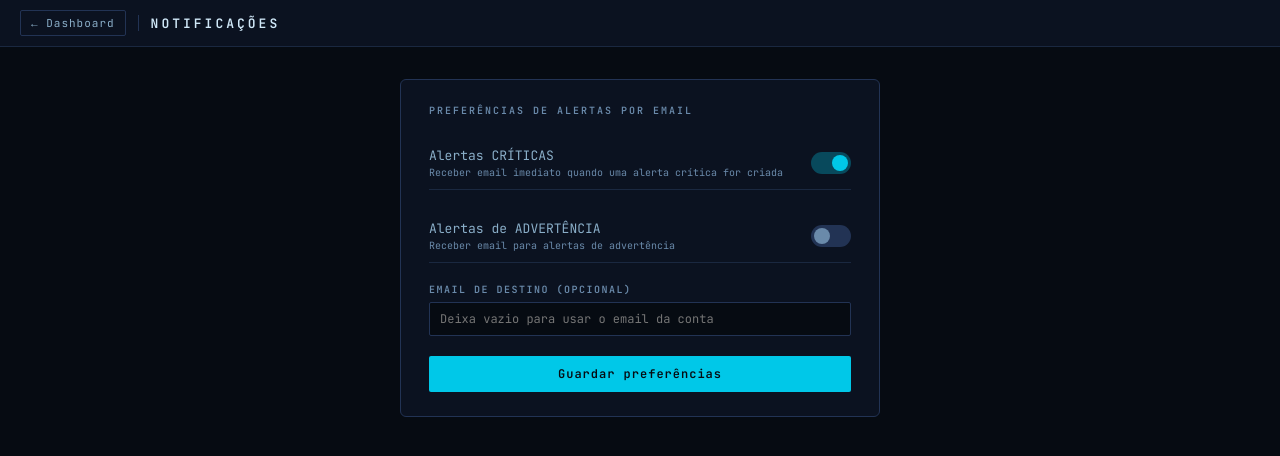
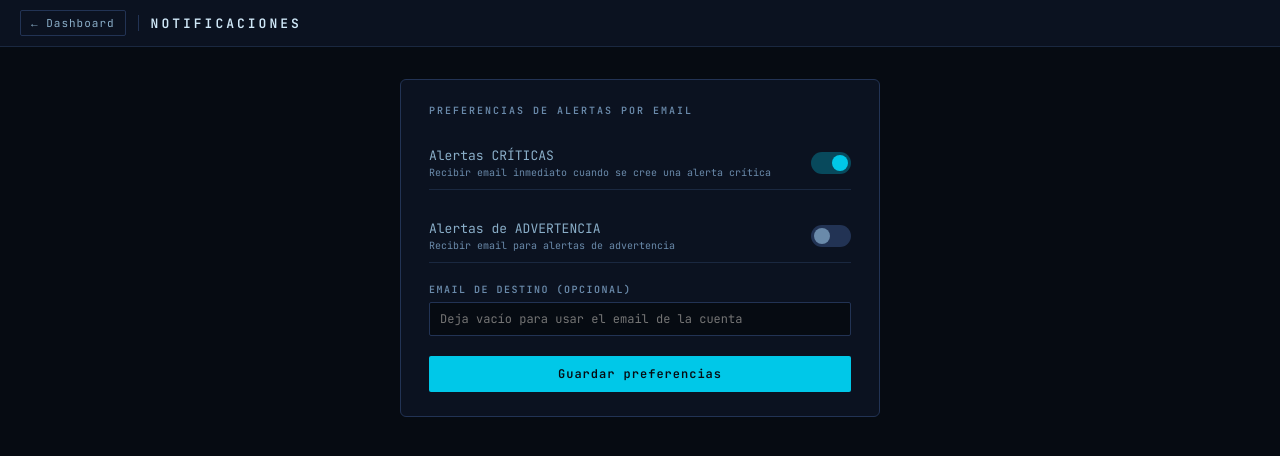
Before and after one commit to daridoto/AquaSense, a React (Vite) app in the folder aquasense-frontend/: page /proyectos/1/notificaciones in a window 1280 px wide. Shown: the top 456 px of the page. Built offline with nearby package versions, Linux system fonts and the light colour scheme; no server answers; sample sign-in values are in the browser's storage; the HTML template or start-up script is replaced by a standard one.

Commit message:
chore: translate UI strings to Spanish in Notificaciones.jsx

```diff
--- a/aquasense-frontend/src/pages/Notificaciones/Notificaciones.jsx
+++ b/aquasense-frontend/src/pages/Notificaciones/Notificaciones.jsx
@@ -22,9 +22,9 @@ export default function Notificaciones() {
     setSaving(true); setMsg(null);
     try {
       await api.put(`/api/proyectos/${id}/notificaciones`, prefs);
-      setMsg({ type: 'success', text: 'Preferências guardadas.' });
+      setMsg({ type: 'success', text: 'Preferencias guardadas.' });
     } catch {
-      setMsg({ type: 'error', text: 'Erro ao guardar. Tenta novamente.' });
+      setMsg({ type: 'error', text: 'Error al guardar. Inténtalo de nuevo.' });
     } finally {
       setSaving(false);
     }
@@ -37,16 +37,16 @@ export default function Notificaciones() {
       <header className={s.header}>
         <button className={s.back} onClick={() => navigate(`/proyectos/${id}`)}>← Dashboard</button>
         <div className={s.sep} />
-        <span className={s.title}>NOTIFICAÇÕES</span>
+        <span className={s.title}>NOTIFICACIONES</span>
       </header>
       <div className={s.body}>
         <div className={s.card}>
-          <span className={s.cardTitle}>Preferências de alertas por email</span>
+          <span className={s.cardTitle}>Preferencias de alertas por email</span>
 
           <div className={s.toggle}>
             <div className={s.toggleInfo}>
               <span className={s.toggleLabel}>Alertas CRÍTICAS</span>
-              <span className={s.toggleDesc}>Receber email imediato quando uma alerta crítica for criada</span>
+              <span className={s.toggleDesc}>Recibir email inmediato cuando se cree una alerta crítica</span>
             </div>
             <label className={s.switch}>
               <input type="checkbox" checked={prefs.notificarCritica}
@@ -57,8 +57,8 @@ export default function Notificaciones() {
 
           <div className={s.toggle}>
             <div className={s.toggleInfo}>
-              <span className={s.toggleLabel}>Alertas de ADVERTÊNCIA</span>
-              <span className={s.toggleDesc}>Receber email para alertas de advertência</span>
+              <span className={s.toggleLabel}>Alertas de ADVERTENCIA</span>
+              <span className={s.toggleDesc}>Recibir email para alertas de advertencia</span>
             </div>
             <label className={s.switch}>
               <input type="checkbox" checked={prefs.notificarAdvertencia}
@@ -69,7 +69,7 @@ export default function Notificaciones() {
 
           <div className={s.field}>
             <label className={s.label}>Email de destino (opcional)</label>
-            <input className={s.input} type="email" placeholder="Deixa vazio para usar o email da conta"
+            <input className={s.input} type="email" placeholder="Deja vacío para usar el email de la cuenta"
               value={prefs.emailDestino ?? ''}
               onChange={e => setPrefs(p => ({ ...p, emailDestino: e.target.value }))} />
           </div>
@@ -77,7 +77,7 @@ export default function Notificaciones() {
           {msg && <p className={msg.type === 'success' ? s.success : s.error}>{msg.text}</p>}
 
           <button className={s.saveBtn} onClick={handleSave} disabled={saving}>
-            {saving ? 'A guardar...' : 'Guardar preferências'}
+            {saving ? 'Guardando...' : 'Guardar preferencias'}
           </button>
         </div>
       </div>
```
